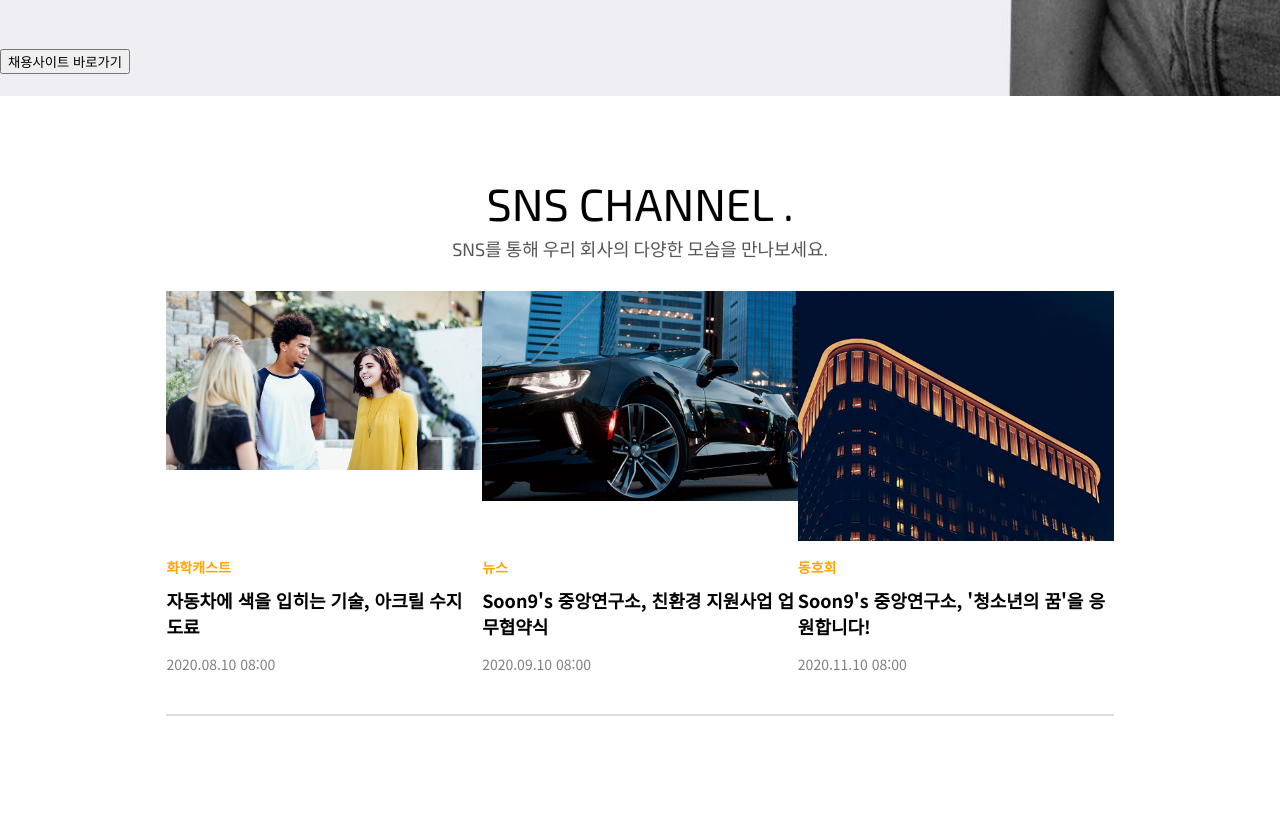
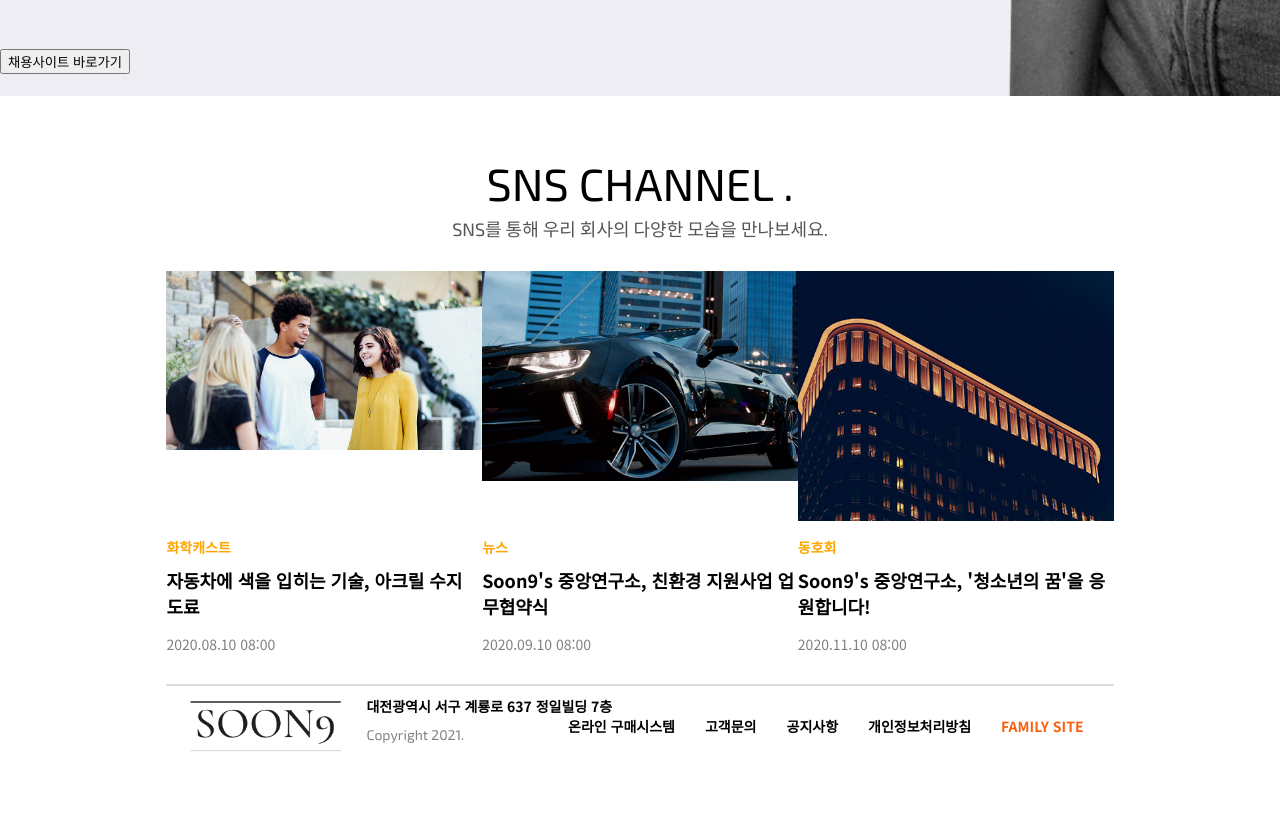
Before and after one commit to SeunPil/css-boiler-plate01, a plain HTML site: page index.html in a window 1280 px wide. Shown: the part 3230-4046 px from the top of the page. Before the commit the page ends 3986 px from the top, so only its background shows below. Drawn offline with nearby package versions, Linux system fonts and the light colour scheme.

Commit message:
[21.06.21] # Home footer

```diff
--- a/css/main.css
+++ b/css/main.css
@@ -315,8 +315,7 @@ section.innovation .title {
 section.innovation .img-box {
     width: 74%;
     height: 540px;
-    background: url('/img/product_1.jpg')
-    no-repeat center / cover;
+    background: url('/img/product_1.jpg') no-repeat center / cover;
     margin: 50px auto 0;
     /* 박스 중앙배치 정렬을 위한 기준점 설정 공식 */
     position: relative;
@@ -437,7 +436,7 @@ section.me ul.list a.more {
 /* section sns Style */
 
 section.sns {
-    padding: 80px 0;
+    padding: 60px 0;
     height: 500px;
     background: #fff;
 }
@@ -451,7 +450,7 @@ section.sns ul {
     width: 74%;
     margin: 30px auto;
     border-bottom: 2px solid #ddd;
-    padding-bottom: 40px;
+    padding-bottom: 30px;
 }
 
 
@@ -479,6 +478,7 @@ section.sns ul li a .img-box::after {
     top: 0;
     transition: 0.5s;
 }
+
 section.sns ul li a .img-box:hover::after {
     width: 100%;
 }
@@ -498,6 +498,65 @@ section.sns ul li .bottom p:nth-child(2) {
 }
 
 section.sns ul li .bottom p.time {
-    color:gray;
+    color: gray;
     margin-top: 15px;
 }
+
+/* footer style */
+
+footer {
+    padding: 30px auto;
+    height: 100px;
+}
+
+footer .inner {
+    width: 74%;
+    margin: 0 auto;
+    position: relative;
+}
+
+footer .inner .ft-logo {
+    float: left;
+    width: 200px;
+    height: 100px;
+    margin-right: 30px;
+    position: absolute;
+    top: -40px;
+}
+
+footer .inner .ft-logo img {
+    width: 100%;
+}
+
+
+footer ul.address {
+    float: left;
+    margin-left: 200px;
+    position: absolute;
+    top: -20px;
+}
+
+footer ul.address li:first-child{
+    font-weight: 700;
+}
+
+footer ul.address li.en{
+color:gray;
+text-align: left;
+margin-top: 10px;
+}
+
+footer ul.list {
+    float: right;
+}
+
+footer ul.list li {
+    float: left;
+    margin-right: 30px;
+    font-weight: 600;
+}
+
+
+footer ul.list li:last-child{
+color: #f86010;
+}
--- a/index.html
+++ b/index.html
@@ -208,6 +208,25 @@
 <!-- //section.sns -->
 
 
+<!-- footer -->
+<footer>
+    <div class="inner clearfix">
+        <h2 class="ft-logo"><img src="img/logo3.png" alt=""></h2>
+        <ul class="address">
+            <li>대전광역시 서구 계룡로 637 정일빌딩 7층</li>
+            <li class="en">Copyright 2021.</li>
+        </ul>
+        <ul class="list">
+            <li><a href="#">온라인 구매시스템</a></li>
+            <li><a href="#">고객문의</a></li>
+            <li><a href="#">공지사항</a></li>
+            <li><a href="#">개인정보처리방침</a></li>
+            <li><a href="#">FAMILY SITE</a></li>
+        </ul>
+    </div>
+</footer>
+<!-- //footer -->
+
     </div>
 
 
```
